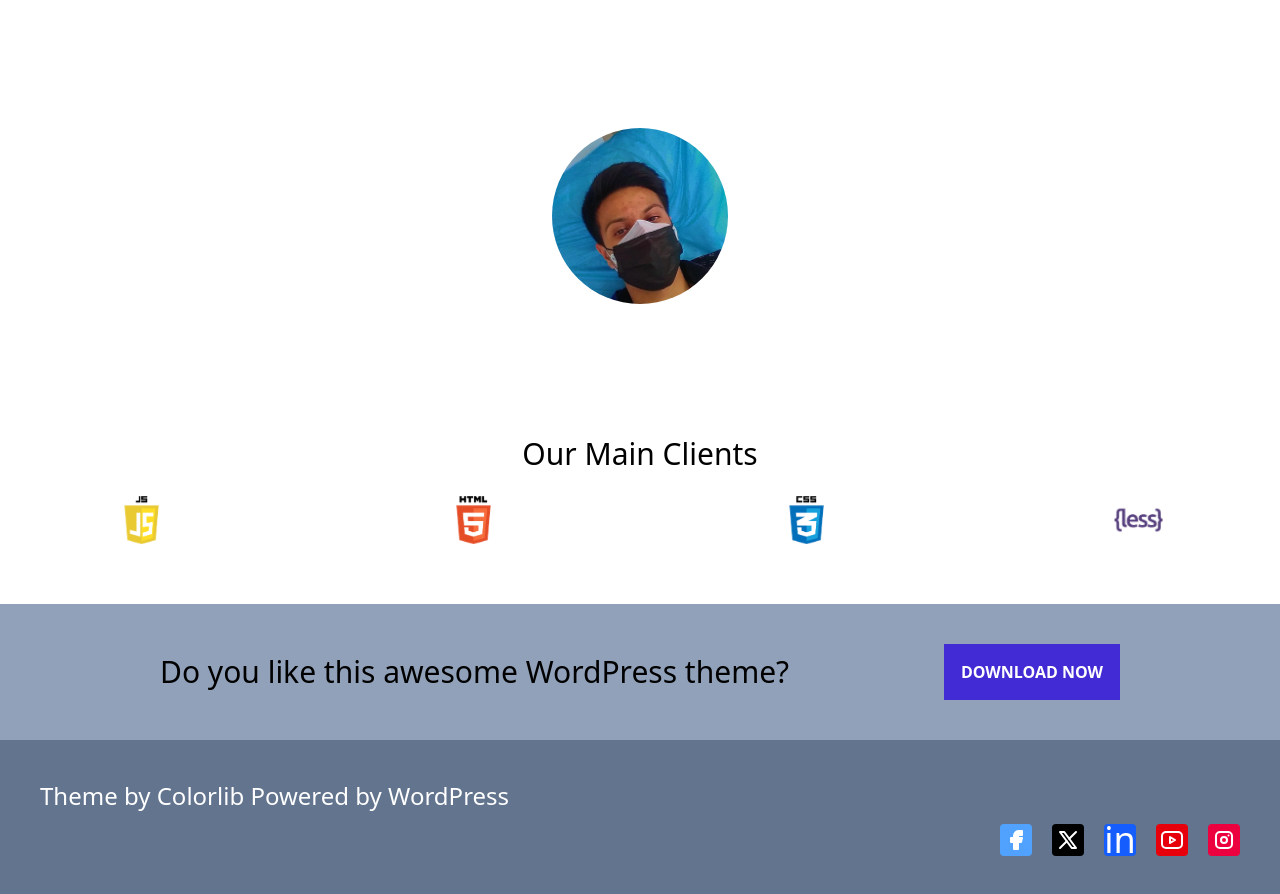
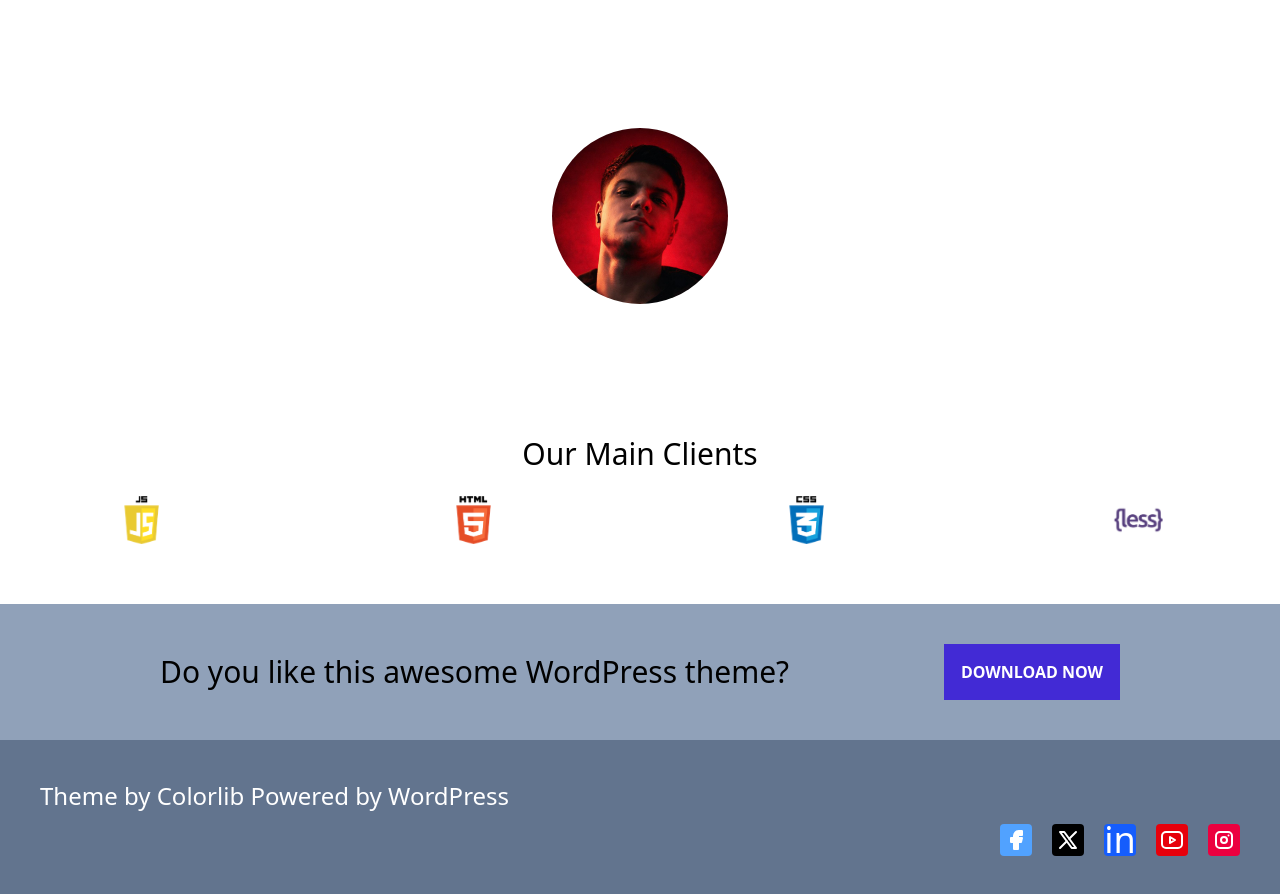
Before and after one commit to Telatiw/Shapely-Demo, a React (Vite) app: page /#/ in a window 1280 px wide. Shown: the part 4420-5314 px from the top of the page. Built offline with nearby package versions, Linux system fonts and the light colour scheme.

Commit message:
changeing img of WOCS

```diff
--- a/src/Pages/Home/WOCSSection/WOCSSection.jsx
+++ b/src/Pages/Home/WOCSSection/WOCSSection.jsx
@@ -16,7 +16,7 @@ function SContent() {
                 <h5 className="text-primary-content text-3xl">What Our Customers Say</h5>
                 <p className="text-center">Integer ut rutrum nulla, sit amet fringilla nisi. Nam nisl velit, vehicula at nibh sed, porttitor sollicitudin ante. Sed justo augue, vestibulum ut efficitur vitae, euismod et justo. Mauris sed mattis ante. Ut ligula lectus, consequat vitae neque ac, gravida hendrerit ante.</p>
                 <div className=" flex flex-col gap-5 items-center">
-                    <img className="rounded-full w-44 h-44 object-cover" src="rot.jpg" alt="" />
+                    <img className="rounded-full w-44 h-44 object-cover" src="telativ.jpg" alt="" />
                     <span className="text-primary-content text-2xl">MOHAMMAD JAVAD</span>
                 </div>
             </div>
```
Also changed, not shown: public/telativ.jpg (added).
